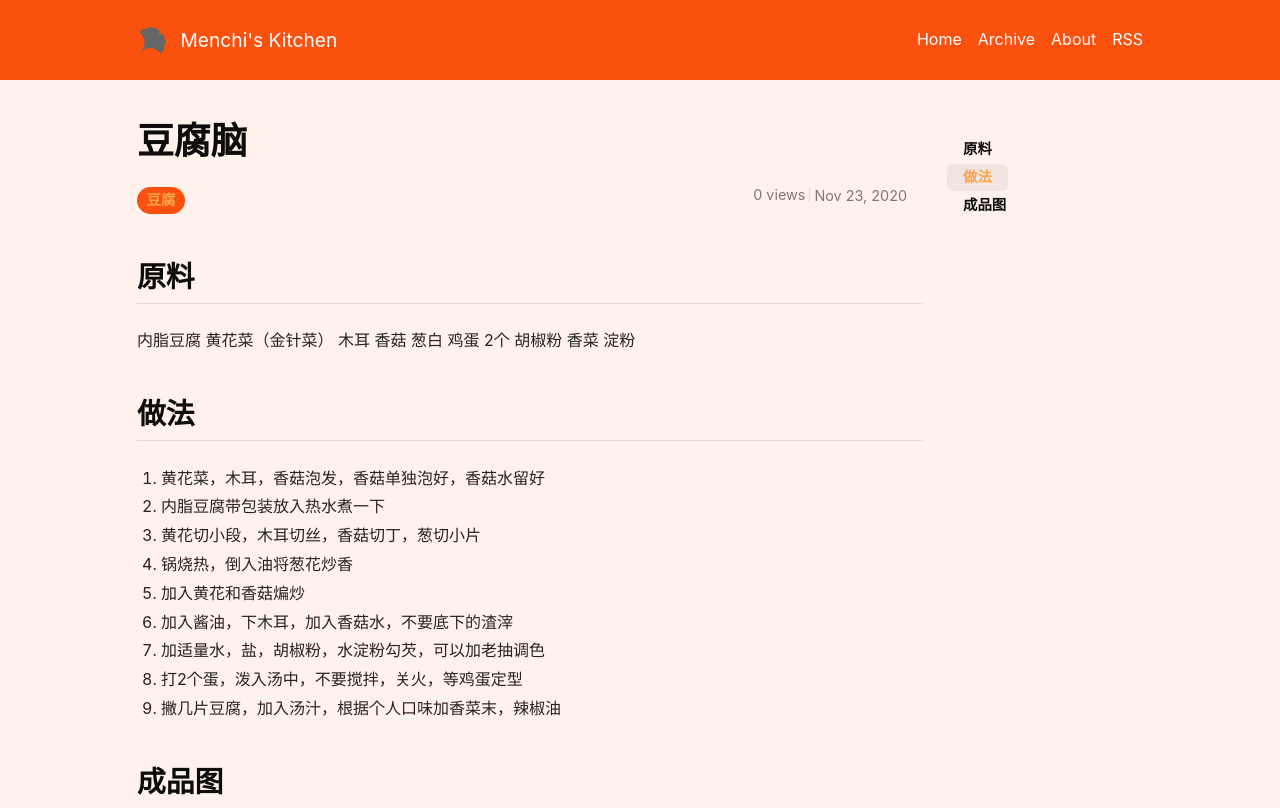
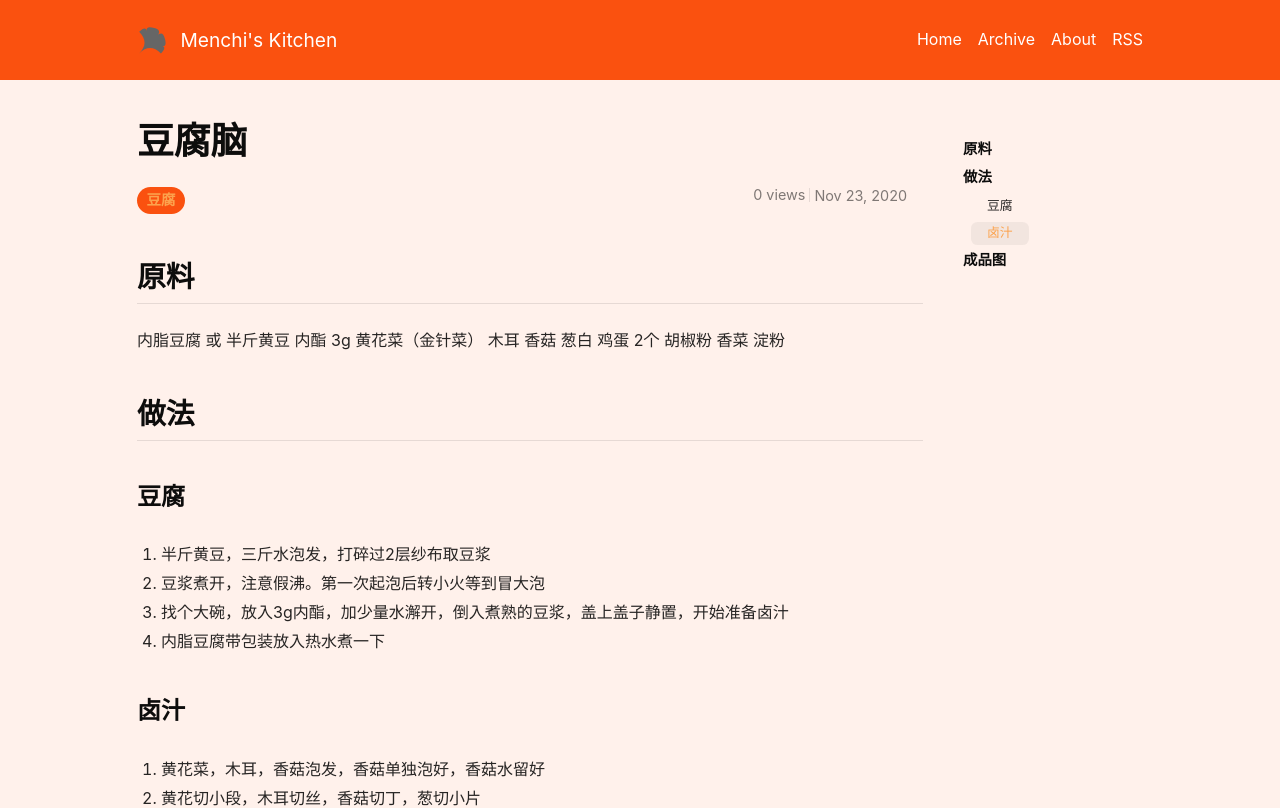
Before and after one commit to MenchiG/cooking, a Jekyll site: the page built from _posts/2020-11-23-豆腐脑.md, in a window 1280 px wide and 900 px high, cut to the strip 0-808 px from the top of the window. Built offline with Jekyll 4.4.1, drawn with Linux system fonts in a browser that asks for light colours; nearby versions of some CDN libraries; comment, search, counter and statistics services are not loaded.

Commit message:
Update 2020-11-23-豆腐脑.md

```diff
--- a/_posts/2020-11-23-豆腐脑.md
+++ b/_posts/2020-11-23-豆腐脑.md
@@ -9,7 +9,7 @@ picture_frame: shadow
 
 ## 原料
 
-内脂豆腐
+内脂豆腐 或 半斤黄豆  内酯 3g
 黄花菜（金针菜）
 木耳
 香菇
@@ -23,15 +23,24 @@ picture_frame: shadow
 
 ## 做法
 
+### 豆腐
+
+1. 半斤黄豆，三斤水泡发，打碎过2层纱布取豆浆
+2. 豆浆煮开，注意假沸。第一次起泡后转小火等到冒大泡
+3. 找个大碗，放入3g内酯，加少量水澥开，倒入煮熟的豆浆，盖上盖子静置，开始准备卤汁
+
+1. 内脂豆腐带包装放入热水煮一下
+
+### 卤汁
+
 1. 黄花菜，木耳，香菇泡发，香菇单独泡好，香菇水留好
-2. 内脂豆腐带包装放入热水煮一下
-3. 黄花切小段，木耳切丝，香菇切丁，葱切小片
-4. 锅烧热，倒入油将葱花炒香
-5. 加入黄花和香菇煸炒
-6. 加入酱油，下木耳，加入香菇水，不要底下的渣滓
-7. 加适量水，盐，胡椒粉，水淀粉勾芡，可以加老抽调色
-8. 打2个蛋，泼入汤中，不要搅拌，关火，等鸡蛋定型
-9. 撇几片豆腐，加入汤汁，根据个人口味加香菜末，辣椒油
+2. 黄花切小段，木耳切丝，香菇切丁，葱切小片
+3. 锅烧热，倒入油将葱花炒香
+4. 加入黄花和香菇煸炒
+5. 加入酱油，下木耳，加入香菇水，不要底下的渣滓
+6. 加适量水，盐，胡椒粉，水淀粉勾芡，可以加老抽调色
+7. 打2个蛋，泼入汤中，不要搅拌，关火，等鸡蛋定型
+8. 撇几片豆腐，加入汤汁，根据个人口味加香菜末，辣椒油
 
 
 ## 成品图
```
